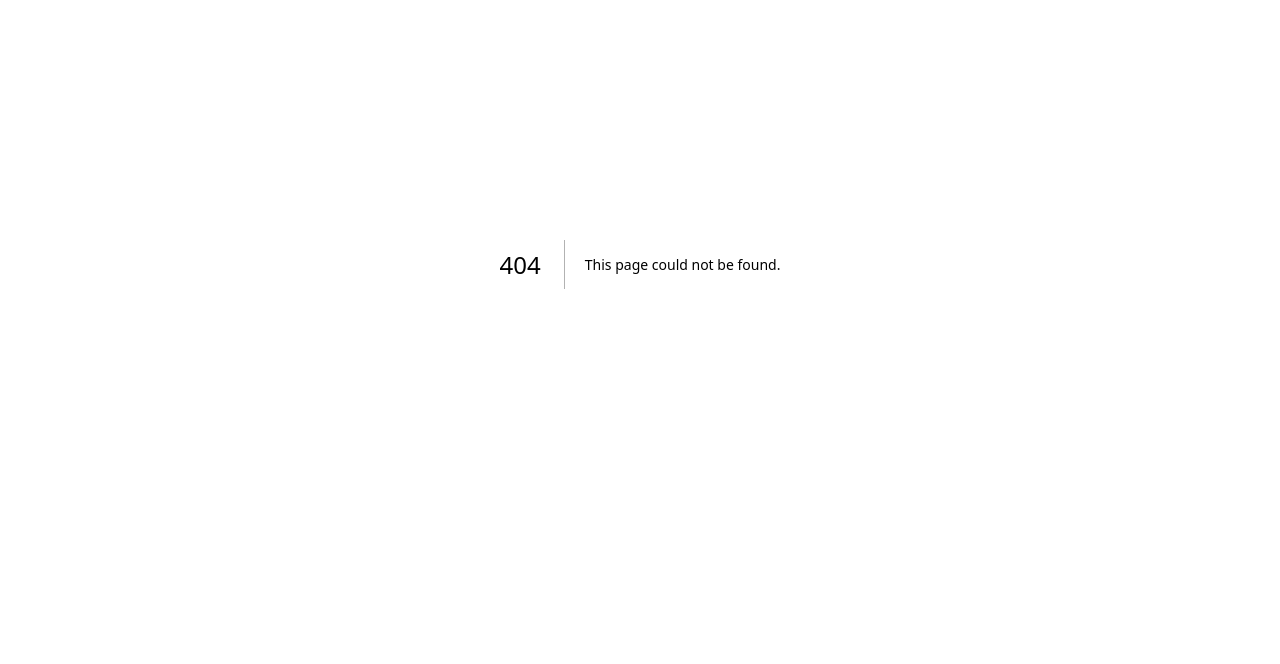
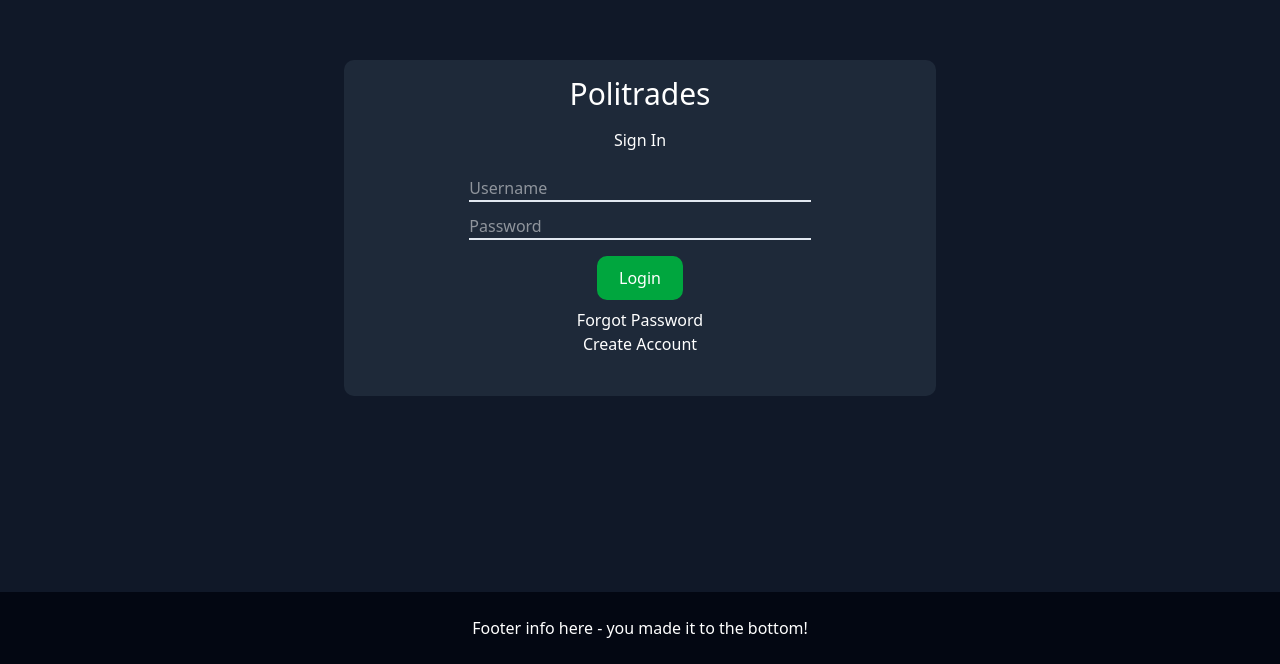
Before and after one commit to JustAnotherMango/CS-390-Project, a Next.js app: page /login in a window 1280 px wide. Before the commit this address had no page. Shown: the part 136-800 px from the top of the page. Built offline with nearby package versions, Linux system fonts and the light colour scheme.

Commit message:
Started formatting
Formatting started, also got some general backend stuff ready for it

```diff
--- /dev/null
+++ b/src/app/login/page.tsx
@@ -0,0 +1,24 @@
+import React from 'react';
+import LoginForm from '../../components/ui/LoginForm';
+
+export default function Home() {
+  return (
+    <div className="flex flex-col min-h-screen bg-gray-900">
+      <main className="flex-grow container w-1/2 mx-auto p-6 content-center">
+        <div className="bg-gray-800 items-center justify-items-center rounded-lg p-4" >
+          <h1 className="text-white text-3xl text-center pb-4">Politrades</h1>
+          <h2 className="text-white text-center">Sign In</h2>
+          <main className="flex-grow container mx-auto p-6">
+        <LoginForm />
+      </main>
+
+
+        </div>
+      </main>
+
+      <footer className="bg-gray-950 text-white py-6 text-center">
+        <p>Footer info here - you made it to the bottom!</p>
+      </footer>
+    </div>
+  );
+}
--- /dev/null
+++ b/src/components/ui/LoginForm.tsx
@@ -0,0 +1,54 @@
+'use client';
+
+import { useState } from 'react';
+
+export default function LoginPage() {
+  const [username, setUsername] = useState('');
+  const [password, setPassword] = useState('');
+  const [message, setMessage] = useState('');
+
+  const handleLogin = async (e: React.FormEvent) => {
+    e.preventDefault();
+    const res = await fetch('/api/login', {
+      method: 'POST',
+      headers: {
+        'Content-Type': 'application/json',
+      },
+      body: JSON.stringify({ username, password }),
+    });
+
+    const data = await res.json();
+    if (res.ok) {
+      setMessage('Login successful!');
+      // Redirect or set cookie/token here
+    } else {
+      setMessage(data.message || 'Login failed');
+    }
+  };
+
+  return (
+      <form className="flex flex-col items-center" onSubmit={handleLogin}>
+        <input
+          className="text-white border-b-2 border-white-2 w-8/12"
+          type="text"
+          placeholder="Username"
+          value={username}
+          onChange={(e) => setUsername(e.target.value)}
+          required
+        />
+        <input
+          className="text-white border-b-2 border-white-2 w-8/12 pt-3"
+          type="password"
+          placeholder="Password"
+          value={password}
+          onChange={(e) => setPassword(e.target.value)}
+          required
+        />
+        <span className="py-2"></span>
+        <button className="text-white border-2 border-white-2 rounded-lg py-2 px-5 cursor-pointer bg-green-600 border-green-600 hover:text-green-600 hover:bg-gray-700" type="submit">Login</button>
+        <p>{message}</p>
+        <p className="text-white cursor-pointer hover:text-green-600 pt-2">Forgot Password</p>
+        <p className="text-white cursor-pointer hover:text-green-600">Create Account</p>
+      </form>
+  );
+}
```
Also changed, not shown: 1 other file (tests, documents, lock files or other folders).
